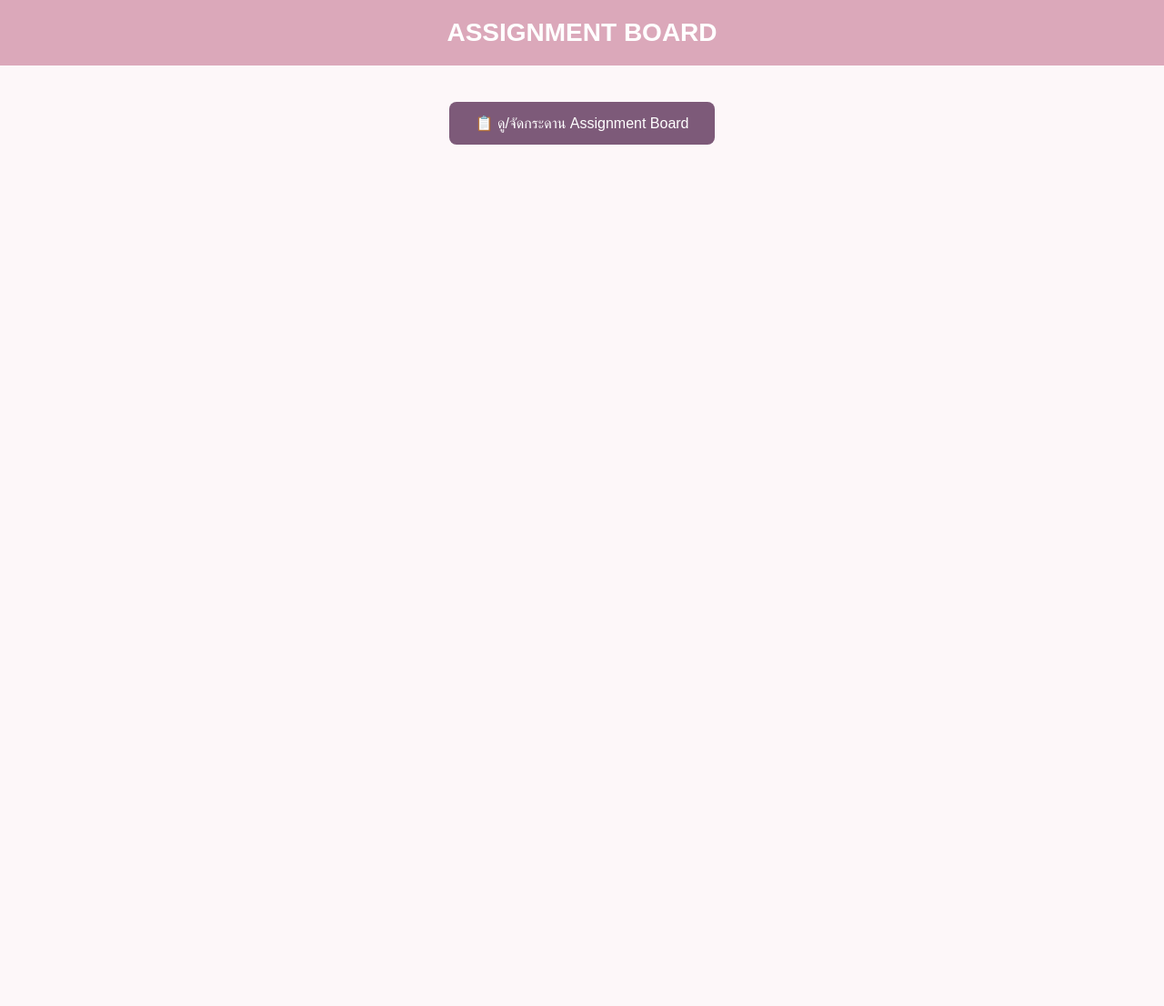
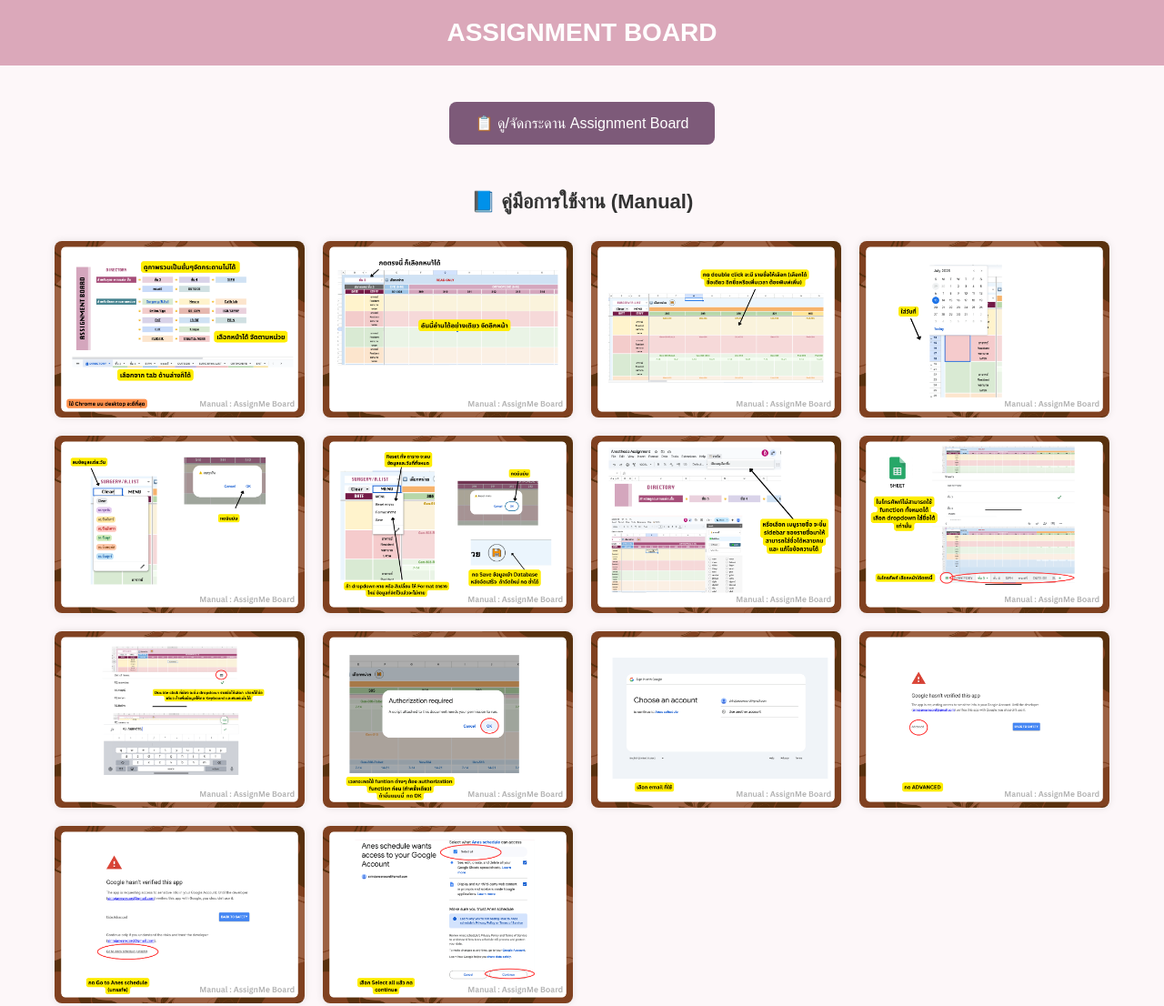
Before and after one commit to Siriraj-Anesthesia/AssignMe, a plain HTML site: page index.html in a window 1280 px wide. Shown: the whole page at 91% size. Before the commit the page ends 800 px from the top, so only its background shows below. Drawn offline with Linux system fonts and the light colour scheme.

Commit message:
Add files via upload

```diff
--- a/index.html
+++ b/index.html
@@ -46,6 +46,26 @@
       width: 95%;
       height: 700px;
     }
+
+    .manual-grid {
+      display: grid;
+      grid-template-columns: repeat(auto-fit, minmax(250px, 1fr));
+      gap: 20px;
+      padding: 30px;
+    }
+
+    .manual-grid img {
+      width: 100%;
+      border-radius: 8px;
+      box-shadow: 0 0 8px rgba(0, 0, 0, 0.1);
+    }
+
+    .section-title {
+      font-size: 22px;
+      font-weight: bold;
+      margin-top: 40px;
+      color: #333;
+    }
   </style>
 </head>
 <body>
@@ -59,6 +79,25 @@
       📋 ดู/จัดกระดาน Assignment Board
     </button>
 
+    <div class="section-title">📘 คู่มือการใช้งาน (Manual)</div>
+
+    <div class="manual-grid">
+      <img src="AssignME/1.png" alt="หน้า 1">
+      <img src="AssignME/2.png" alt="หน้า 2">
+      <img src="AssignME/3.png" alt="หน้า 3">
+      <img src="AssignME/4.png" alt="หน้า 4">
+      <img src="AssignME/5.png" alt="หน้า 5">
+      <img src="AssignME/6.png" alt="หน้า 6">
+      <img src="AssignME/7.png" alt="หน้า 7">
+      <img src="AssignME/8.png" alt="หน้า 8">
+      <img src="AssignME/9.png" alt="หน้า 9">
+      <img src="AssignME/10.png" alt="หน้า 10">
+      <img src="AssignME/11.png" alt="หน้า 11">
+      <img src="AssignME/12.png" alt="หน้า 12">
+      <img src="AssignME/13.png" alt="หน้า 13">
+      <img src="AssignME/14.png" alt="หน้า 14">
+    </div>
+
   </div>
 
 </body>
```
